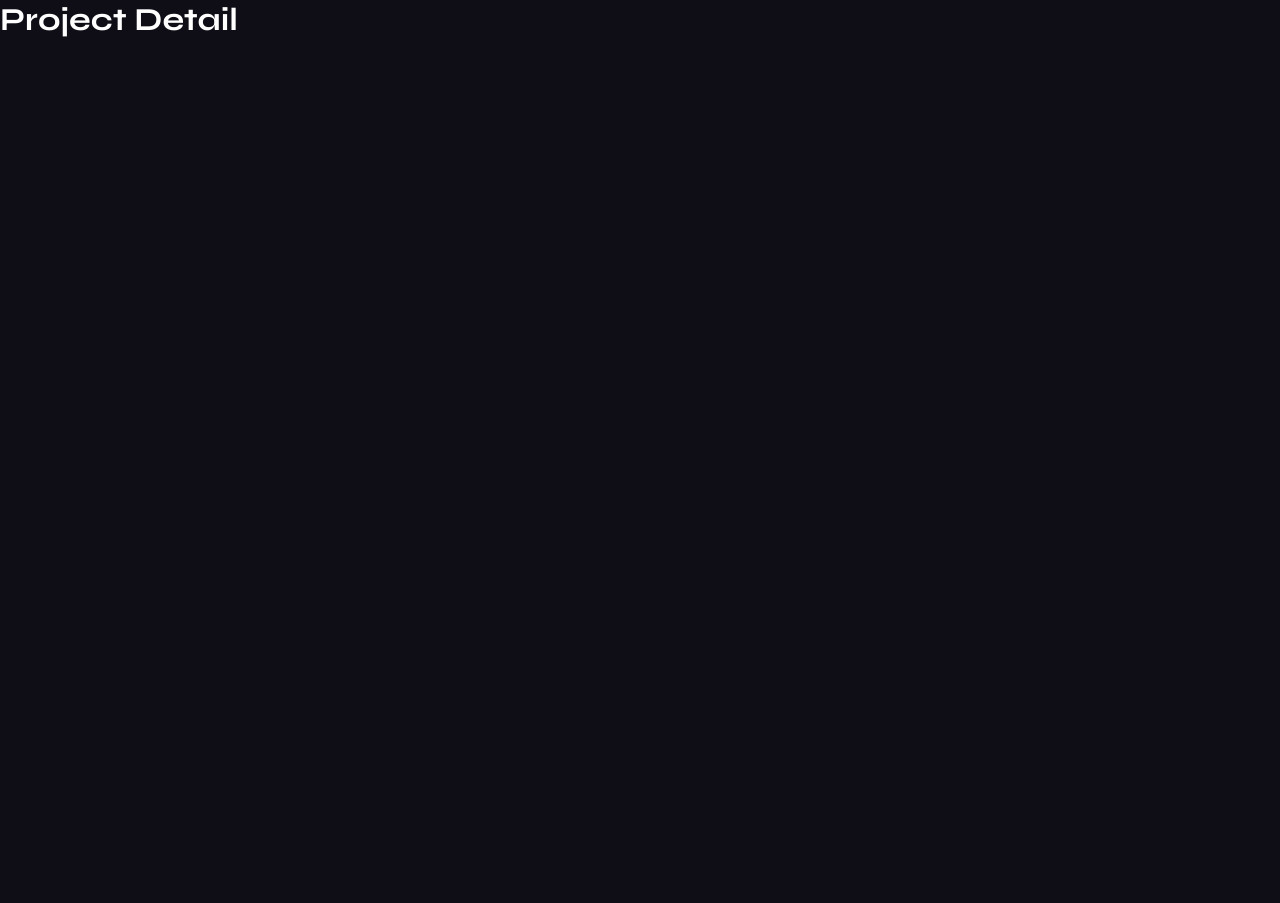
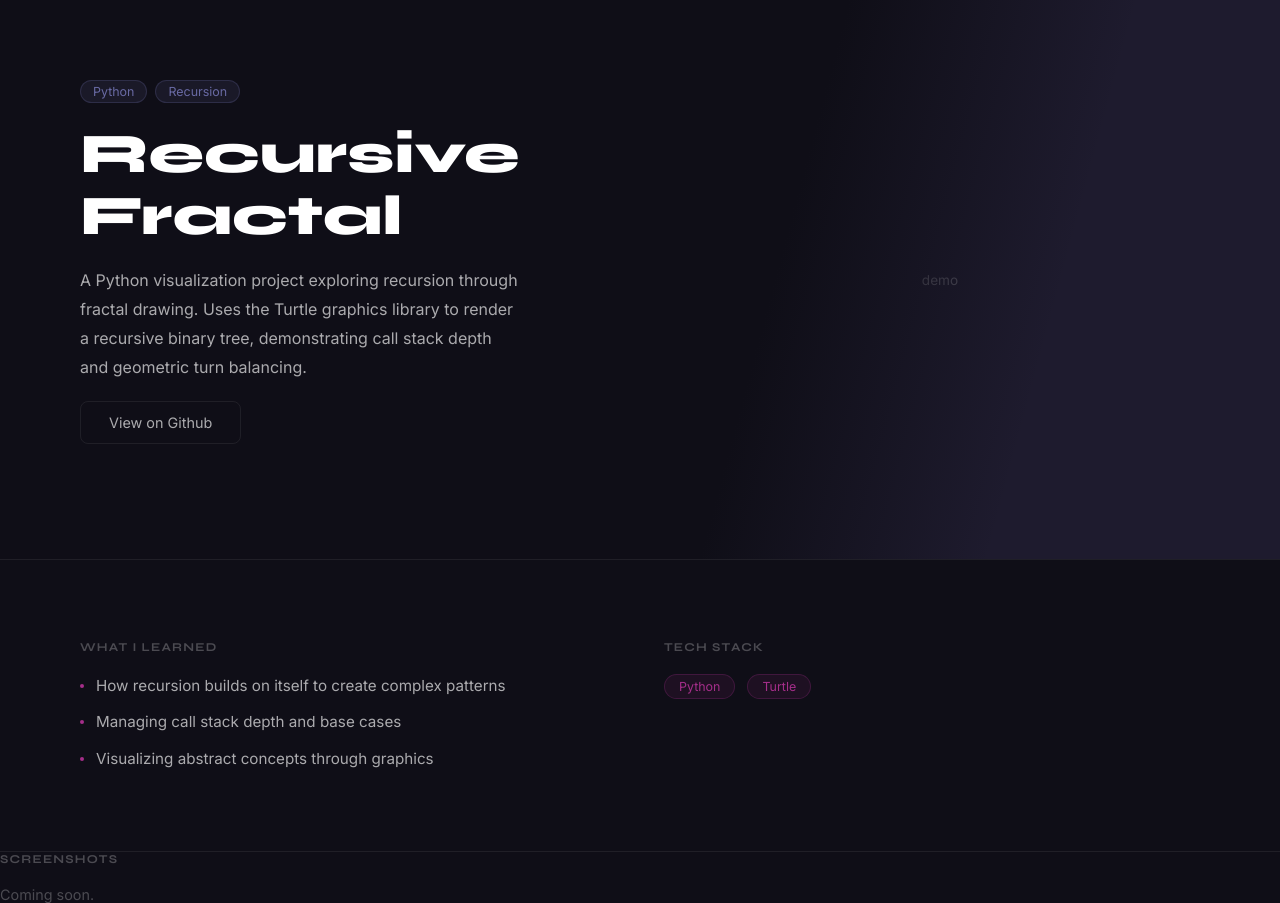
Before and after one commit to HashtagOne/Vue-Portfolio-Rebuild, a Vue app in the folder vue-portfolio/: page /projects/fractal in a window 1280 px wide. Before the commit the page ends 800 px from the top, so only its background shows below. Built offline with nearby package versions, Linux system fonts and the light colour scheme.

Commit message:
add details (learn more) section for each project card

```diff
--- a/vue-portfolio/src/views/ProjectView.vue
+++ b/vue-portfolio/src/views/ProjectView.vue
@@ -1,7 +1,246 @@
-<script setup></script>
+<script setup>
+import { useRoute } from 'vue-router'
+import {projects} from '../projects.js'
+const route = useRoute()
+
+const project = projects.find(n => n.id === route.params.id);
+</script>
 
 <template>
-    <h1> Project Detail </h1>
+    <div v-if="project">
+        <!--HERO -->
+        <section class="detail-hero">
+            <div class="detail-left">
+                <div class="detail-tags">
+                    <span class="tag" v-for="tag in project.tags" :key="tag">{{ tag }}</span>
+                </div>
+                <h1>{{ project.title }}</h1>
+                <p class="detail-desc">{{ project.longDescription }}</p>
+                <div class="detail-btns">
+                    <a v-if="project.liveUrl" :href="project.liveUrl" target="_blank" class="btn-primary">Live Demo</a>
+                    <a :href="project.githubUrl" target="_blank" class="btn-outline">View on Github</a>
+                </div>
+            </div>
+            <div class="detail-video">
+                <div class="video-placeholder">
+                    <span>demo</span>
+                </div>
+                <div class="video-fade"></div>
+            </div>
+        </section>
+
+        <!-- BODY -->
+         <section class="detail-body">
+            <div class="learned">
+                <h3>What I learned</h3>
+                <ul>
+                    <li v-for="item in project.whatILearned" :key="item">{{ item }}</li>
+                </ul>
+            </div>
+            <div class="stack">
+                <h3>Tech Stack</h3>
+                <div class="stack-tags">
+                    <span class="stack-tag" v-for="tech in project.techStack" :key="tech">{{ tech }}</span>
+                </div>
+            </div>
+         </section>
+
+         <!-- SCREENSHOT -->
+         <section class="detail-screenshot">
+            <h3> Screenshots</h3>
+            <p class="coming-soon">Coming soon.</p>
+         </section>
+    </div>
+
+    <!--IF PROJECT NOT FOUND-->
+    <div v-else class="not-found">
+        <h2> Project not found.</h2>
+    </div>
 </template>
 
-<style scoped></style>
+<style scoped>
+.detail-hero {
+    display: flex;
+    align-items: stretch;
+    min-height: 70vh;
+    border-bottom: 0.5px solid var(--border);
+    position: relative;
+    overflow: hidden;
+}
+
+.detail-left {
+    padding: 80px;
+    flex: 1;
+    display: flex;
+    flex-direction: column;
+    gap: 20px;
+    max-width: 600px;
+    z-index: 2;
+}
+
+.detail-tags {
+    display: flex;
+    flex-wrap: wrap;
+    gap: 8px;
+}
+
+.tag {
+    background: rgba(105, 106, 164, 0.12);
+    color: var(--accent-blue);
+    border: 0.5px solid rgba(105,106,164,0.25);
+    border-radius: 20px;
+    font-size: 0.78rem;
+    padding: 3px 12px;
+}
+
+h1 {
+    font-size: 3.5rem;
+    font-weighT: 800;
+    color: var(--text-primary);
+    line-height: 1.1;
+}
+
+.detail-desc {
+    color: var(--text-secondary);
+    font-size: 1rem;
+    line-height: 1.8;
+}
+
+.detail-btns {
+    display: flex;
+    gap: 12px;
+    flex-wrap: wrap;
+}
+
+.btn-primary {
+    background: var(--accent-blue);
+    color: white;
+    text-decoration: none;
+    padding: 12px 28px;
+    border-radius: 8px;
+    font-size: 0.9rem;
+    font-weight: 500;
+    transition: opacity 0.2s, transform 0.2s;
+}
+
+.btn-primary:hover {
+    opacity: 0.85;
+    transform: translateY(-2px);
+}
+
+.btn-outline {
+    border: 0.5px solid var(--border);
+    color: var(--text-secondary);
+    text-decoration: none;
+    padding: 12px 28px;
+    border-radius: 8px;
+    font-size: 0.9rem;
+    transition: color 0.2s, border-color 0.2s, transform 0.2s;
+}
+
+.btn-outline:hover {
+    color: var(--text-primary);
+    border-color: rgba(255,255,255,0.2);
+    transform: translateY(-2px);
+}
+
+.detail-video {
+    position: relative;
+    flex: 1;
+    background: var(--bg-card);
+    display: flex;
+    align-items: center;
+    justify-content: center;
+}
+
+.video-placeholder {
+    color: var(--text-muted);
+    font-size: 0.85rem;
+    z-index: 1;
+}
+
+.video-fade {
+    position: absolute;
+    top: 0; left: 0;
+    width: 100%; height: 100%;
+    background: linear-gradient(105deg, var(--bg-primary) 0%, var(--bg-primary) 30%, transparent 65%);
+    z-index: 2;
+    pointer-events: none;
+}
+
+.detail-body {
+    display: grid;
+    grid-template-columns: 1fr 1fr;
+    gap: 48px;
+    padding: 80px;
+    border-bottom: 0.5px solid var(--border);
+}
+
+h3 {
+    font-size: 0.75rem;
+    letter-spacing: 0.1em;
+    text-transform: uppercase;
+    color: var(--text-muted);
+    margin-bottom: 20px;
+}
+
+ul {
+    list-style: none;
+    display: flex;
+    flex-direction: column;
+    gap: 12px;
+}
+
+ul li {
+    color: var(--text-secondary);
+    font-size: 0.95rem;
+    line-height: 1.6;
+    padding-left: 16px;
+    position: relative;
+}
+
+ul li::before {
+    content: '';
+    position: absolute;
+    left: 0;
+    top: 10px;
+    width: 4px;
+    height: 4px;
+    border-radius: 50%;
+    background: var(--accent-purple);
+}
+
+.stack-tags {
+    display: flex;
+    flex-wrap: wrap;
+    gap: 12px;
+}
+
+.stack-tag {
+    background: rgba(165,46,138,0.1);
+    color: var(--accent-purple);
+    border: 0.5px solid rgba(165,46,138,0.25);
+    border-radius: 20px;
+    font-size: 0.78rem;
+    padding: 4px 14px;
+}
+
+.detail-screenshots {
+    padding: 80px;
+}
+
+.coming-soon {
+    color: var(--text-muted);
+    font-size: 0.9rem;
+    margin-top: 12px;
+}
+
+.not-found {
+    display: flex;
+    align-items: center;
+    justify-content: center;
+    height: 80vh;
+    color: var(--text-secondary);
+}
+
+</style>
```
